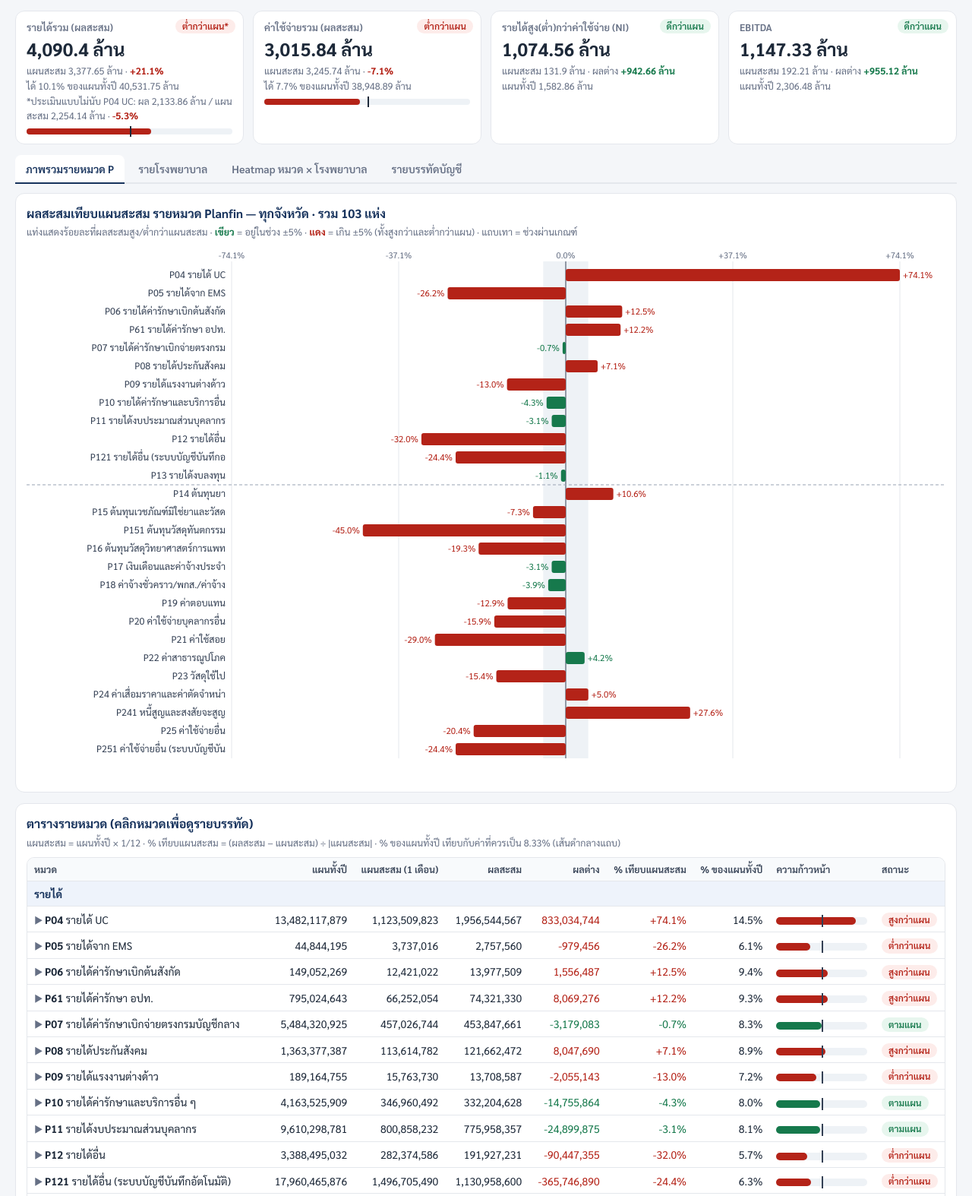
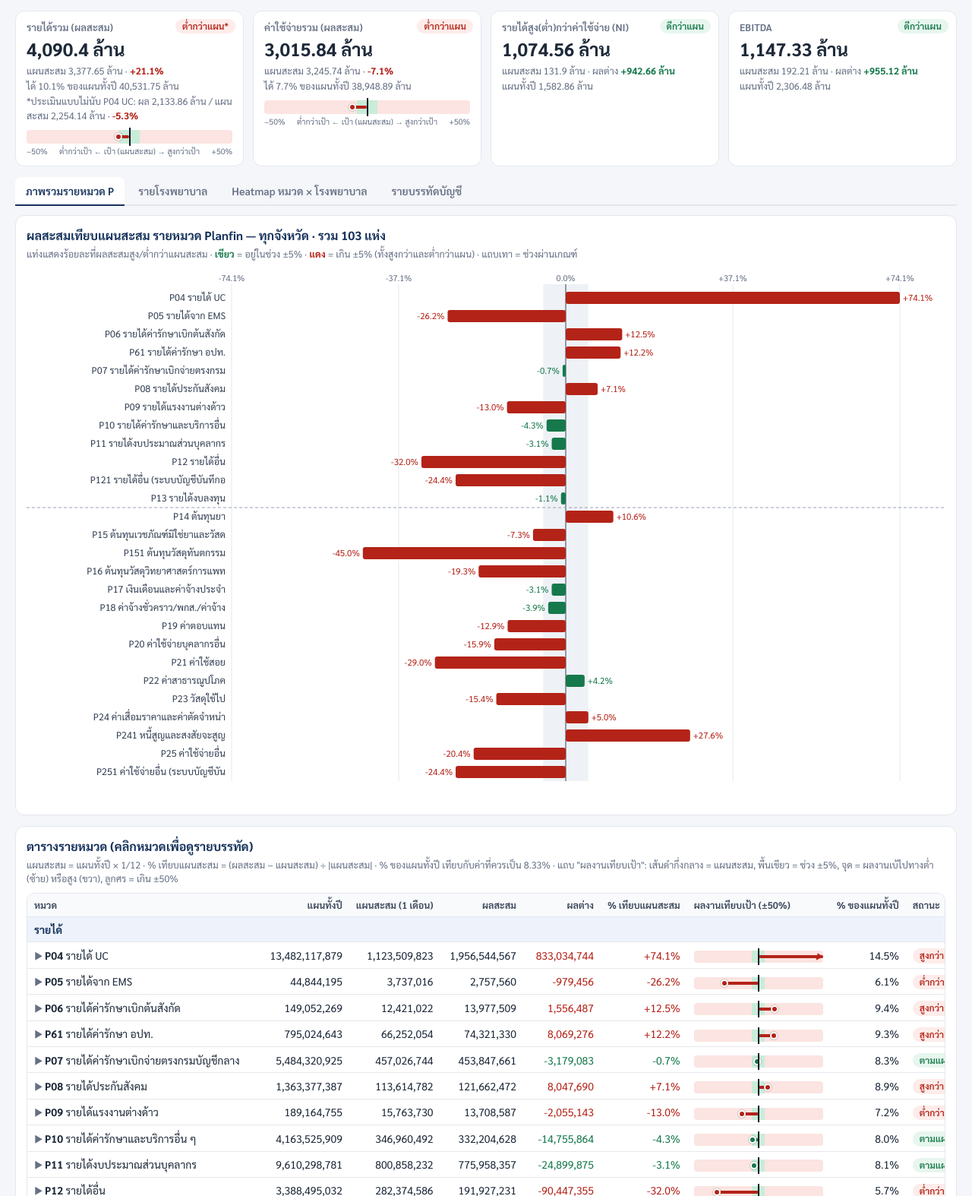
Before and after one commit to drkulapol/planfin70, a plain HTML site: page index.html in a window 1280 px wide. Shown: the part 261-1835 px from the top of the page at 76% size. Drawn offline with Linux system fonts and the light colour scheme.

Commit message:
แถบผลงานเทียบเป้า: เป้ากึ่งกลาง พื้นเขียวช่วง ±เกณฑ์ จุดแสดงทิศทางที่เบ้
Co-Authored-By: Claude Opus 5.5 <noreply@anthropic.com>
Claude-Session: https://claude.ai/code/session_01Ht2ZXM2xuDX9RNWSRrybZJ

```diff
--- a/index.html
+++ b/index.html
@@ -33,9 +33,6 @@ header.top .pace{display:inline-block;margin-top:8px;background:rgba(255,255,255
 .kpi .v{font-size:24px;font-weight:700;margin-top:2px;font-variant-numeric:tabular-nums}
 .kpi .s{font-size:12.5px;color:var(--muted);margin-top:2px;font-variant-numeric:tabular-nums}
 .kpi .badge{position:absolute;top:10px;right:10px}
-.kpi .bar{height:8px;background:var(--neutral-bg);border-radius:6px;margin-top:8px;position:relative}
-.kpi .bar i{position:absolute;left:0;top:0;bottom:0;border-radius:6px}
-.kpi .bar b{position:absolute;top:-3px;bottom:-3px;width:2px;background:var(--ink)}
 .badge{display:inline-block;border-radius:999px;padding:1px 9px;font-size:12px;font-weight:600;white-space:nowrap}
 .b-good{background:var(--good-bg);color:var(--good)}.b-bad{background:var(--bad-bg);color:var(--bad)}
 .b-neu{background:var(--neutral-bg);color:var(--neutral)}.b-warn{background:var(--warn-bg);color:var(--warn)}
@@ -56,12 +53,19 @@ tr.grp td{background:#eef3fb;font-weight:700;color:var(--navy)}
 tr.tot td{background:#f2f4f7;font-weight:700}
 tr.prow{cursor:pointer}tr.prow:hover td{background:#f9fafb}
 tr.sub td{font-size:13px;color:#344054;background:#fcfcfd}
-tr.sub td.l{padding-left:26px}
+tr.sub td.l:first-child{padding-left:26px}
+tr.sub td:first-child,tr.prow td:first-child{white-space:normal;min-width:260px;max-width:380px}
 .caret{display:inline-block;width:14px;color:var(--muted);transition:transform .15s}
 tr.open .caret{transform:rotate(90deg)}
-.pbar{width:120px;height:10px;background:var(--neutral-bg);border-radius:6px;position:relative;display:inline-block;vertical-align:middle}
-.pbar i{position:absolute;left:0;top:0;bottom:0;border-radius:6px}
-.pbar b{position:absolute;top:-3px;bottom:-3px;width:2px;background:#344054}
+.bul{position:relative;height:16px;width:170px;background:#fbe4e1;border-radius:4px;display:inline-block;vertical-align:middle}
+.kpi .bul{display:block;width:100%;margin-top:10px;height:18px}
+.bul .band{position:absolute;top:0;bottom:0;background:#c9ecd8}
+.bul .tg{position:absolute;top:-3px;bottom:-3px;width:2px;margin-left:-1px;background:#101828}
+.bul .seg{position:absolute;top:6px;height:4px;border-radius:2px}
+.kpi .bul .seg{top:7px}
+.bul .dot{position:absolute;top:50%;width:10px;height:10px;margin:-5px 0 0 -5px;border-radius:50%;border:2px solid #fff;box-shadow:0 0 0 1px rgba(0,0,0,.15)}
+.bul .arr{position:absolute;top:50%;margin-top:-7px;font-size:11px;line-height:14px;font-weight:700}
+.bul-scale{display:flex;justify-content:space-between;font-size:10.5px;color:var(--muted);margin-top:2px}
 .pos{color:var(--good)}.neg{color:var(--bad)}
 .chart{width:100%}
 .grid2{display:grid;grid-template-columns:1fr 1fr;gap:14px}
@@ -114,7 +118,7 @@ footer a{color:var(--navy2)}
     </div>
     <div class="card">
       <h2>ตารางรายหมวด (คลิกหมวดเพื่อดูรายบรรทัด)</h2>
-      <p class="note">แผนสะสม = แผนทั้งปี × <span class="mfrac"></span> · % เทียบแผนสะสม = (ผลสะสม − แผนสะสม) ÷ |แผนสะสม| · % ของแผนทั้งปี เทียบกับค่าที่ควรเป็น <span class="mpct"></span></p>
+      <p class="note">แผนสะสม = แผนทั้งปี × <span class="mfrac"></span> · % เทียบแผนสะสม = (ผลสะสม − แผนสะสม) ÷ |แผนสะสม| · % ของแผนทั้งปี เทียบกับค่าที่ควรเป็น <span class="mpct"></span> · แถบ "ผลงานเทียบเป้า": เส้นดำกึ่งกลาง = แผนสะสม, พื้นเขียว = ช่วง ±<span class="thrv">5</span>%, จุด = ผลงานเบ้ไปทางต่ำ (ซ้าย) หรือสูง (ขวา), ลูกศร = เกิน ±50%</p>
       <div class="tbl-wrap"><table id="catTbl"></table></div>
     </div>
   </section>
@@ -196,6 +200,22 @@ function status(a,pt,side){
   const t= side==='R' ? (d>0?'สูงกว่าแผน':'ต่ำกว่าแผน') : (d>0?'เกินแผน':'ต่ำกว่าแผน');
   return {k:'bad',t,good:-1,pass:false};
 }
+// แถบเทียบเป้า: เป้า(แผนสะสม)อยู่กึ่งกลาง, พื้นเขียว = ช่วง ±เกณฑ์, พื้นแดงอ่อน = นอกเกณฑ์, จุด = ผลงานเบ้ไปทางใด
+const BUL_R=0.5;
+function bullet(d,s,withScale){
+  const thr=st.thr/100,bw=Math.min(50,thr/BUL_R*50);
+  let h=`<span class="bul" title="กึ่งกลาง = แผนสะสม (เป้า) · พื้นเขียว = ช่วง ±${st.thr}% · ขอบซ้าย/ขวา = −/+${BUL_R*100}%${d==null?'':' · ผล '+pctS(d)}"><i class="band" style="left:${50-bw}%;width:${bw*2}%"></i>`;
+  if(d!=null&&isFinite(d)){
+    const c=s.k==='bad'?'var(--bad)':s.k==='good'?'var(--good)':'#667085';
+    const v=Math.max(-BUL_R,Math.min(BUL_R,d)),x=50+v/BUL_R*50;
+    h+=`<i class="seg" style="left:${Math.min(50,x)}%;width:${Math.abs(x-50)}%;background:${c}"></i>`;
+    if(Math.abs(d)>BUL_R) h+=`<i class="arr" style="${d>0?'right:1px':'left:1px'};color:${c}">${d>0?'▶':'◀'}</i>`;
+    else h+=`<i class="dot" style="left:${x}%;background:${c}"></i>`;
+  }
+  h+=`<i class="tg" style="left:50%"></i></span>`;
+  if(withScale)h+=`<div class="bul-scale"><span>−${BUL_R*100}%</span><span>ต่ำกว่าเป้า ← เป้า (แผนสะสม) → สูงกว่าเป้า</span><span>+${BUL_R*100}%</span></div>`;
+  return h;
+}
 const badge=s=>`<span class="badge b-${s.k}">${s.t}</span>`;
 function sideOf(p){return EXP.includes(p)?'E':'R'}
 
@@ -267,7 +287,7 @@ function kpiCard(title,a,pt,pYear,side,extra){
   <div class="v">${fmtM(a)}</div>
   <div class="s">แผนสะสม ${fmtM(pt)} · <b class="${s.good>0?'pos':s.good<0?'neg':''}">${pctS(d)}</b></div>
   <div class="s">${pYear?'ได้ '+(ofYear*100).toFixed(1)+'% ของแผนทั้งปี '+fmtM(pYear):''}${extra||''}</div>
-  <div class="bar" title="เส้นดำ = ระดับที่ควรเป็นตามสัดส่วนเดือน"><i style="width:${(w*100).toFixed(1)}%;background:${s.k==='bad'?'var(--bad)':s.k==='good'?'var(--good)':'var(--act)'}"></i><b style="left:50%"></b></div></div>`;
+  ${bullet(d,s,true)}</div></div>`;
 }
 function niCard(title,o){
   const pt=o.P*FR,d=o.A-pt;
@@ -283,7 +303,7 @@ function renderKpis(t){
   let card=kpiCard('รายได้รวม (ผลสะสม)',t.rev.A,t.rev.P*FR,t.rev.P,'R','');
   if(st.ucx){const s=status(ev.A,ev.P*FR,'R'),d=dev(ev.A,ev.P*FR);
     card=card.replace(/<span class="badge[^>]*>[^<]*<\/span>/,`<span class="badge b-${s.k}" title="${lbl}">${s.t}*</span>`)
-      .replace('<div class="bar"',`<div class="s">*${lbl}: ผล ${fmtM(ev.A)} / แผนสะสม ${fmtM(ev.P*FR)} · <b class="${s.good>0?'pos':s.good<0?'neg':''}">${pctS(d)}</b></div><div class="bar"`);}
+      .replace('<span class="bul"',`<div class="s">*${lbl}: ผล ${fmtM(ev.A)} / แผนสะสม ${fmtM(ev.P*FR)} · <b class="${s.good>0?'pos':s.good<0?'neg':''}">${pctS(d)}</b></div><span class="bul"`).replace(/<span class="bul"[\s\S]*?<\/span><div class="bul-scale">/,bullet(d,s,false)+'<div class="bul-scale">');}
   $('#kpis').innerHTML=card
    +kpiCard('ค่าใช้จ่ายรวม (ผลสะสม)',t.exp.A,t.exp.P*FR,t.exp.P,'E')
    +niCard('รายได้สูง(ต่ำ)กว่าค่าใช้จ่าย (NI)',t.ni)
@@ -300,11 +320,11 @@ function renderCategory(hs,ag,byP){
   drawCatChart([...rv,...ex].filter(r=>r.P!==0||r.A!==0));
   const inTot=r=>!(st.autox&&(r.p==='P121'||r.p==='P251'));
   const sumRow=(arr0,label,side)=>{const arr=arr0.filter(inTot);const P=arr.reduce((s,r)=>s+r.P,0),A=arr.reduce((s,r)=>s+r.A,0);return {label,P,Pt:P*FR,A,side}};
-  let h=`<thead><tr><th class="l">หมวด</th><th>แผนทั้งปี</th><th>แผนสะสม (${M} เดือน)</th><th>ผลสะสม</th><th>ผลต่าง</th><th>% เทียบแผนสะสม</th><th>% ของแผนทั้งปี</th><th class="l">ความก้าวหน้า</th><th class="l">สถานะ</th></tr></thead><tbody>`;
+  let h=`<thead><tr><th class="l">หมวด</th><th>แผนทั้งปี</th><th>แผนสะสม (${M} เดือน)</th><th>ผลสะสม</th><th>ผลต่าง</th><th>% เทียบแผนสะสม</th><th class="l" title="กึ่งกลาง = เป้า (แผนสะสม), พื้นเขียว = ช่วงผ่านเกณฑ์, ขอบ = ±50%">ผลงานเทียบเป้า (±50%)</th><th>% ของแผนทั้งปี</th><th class="l">สถานะ</th></tr></thead><tbody>`;
   const rowHtml=(r,cls,label)=>{
     const s=status(r.A,r.Pt,r.side),d=dev(r.A,r.Pt),oy=r.P?r.A/r.P:null;
     const w=oy==null?0:Math.max(0,Math.min(1,oy/(FR*2)));
-    return `<tr class="${cls}" data-p="${r.p||''}"><td class="l">${label}</td><td>${fmt(r.P)}</td><td>${fmt(r.Pt)}</td><td>${fmt(r.A)}</td><td class="${s.good>0?'pos':s.good<0?'neg':''}">${fmt(r.A-r.Pt)}</td><td class="${s.good>0?'pos':s.good<0?'neg':''}">${pctS(d)}</td><td>${oy==null?'–':(oy*100).toFixed(1)+'%'}</td><td class="l"><span class="pbar"><i style="width:${(w*100).toFixed(1)}%;background:${s.k==='bad'?'var(--bad)':s.k==='good'?'var(--good)':'var(--act)'}"></i><b style="left:50%"></b></span></td><td class="l">${badge(s)}</td></tr>`;
+    return `<tr class="${cls}" data-p="${r.p||''}"><td class="l">${label}</td><td>${fmt(r.P)}</td><td>${fmt(r.Pt)}</td><td>${fmt(r.A)}</td><td class="${s.good>0?'pos':s.good<0?'neg':''}">${fmt(r.A-r.Pt)}</td><td class="${s.good>0?'pos':s.good<0?'neg':''}">${pctS(d)}</td><td class="l">${bullet(d,s,false)}</td><td>${oy==null?'–':(oy*100).toFixed(1)+'%'}</td><td class="l">${badge(s)}</td></tr>`;
   };
   const subRows=(p)=>{
     const idx=(lineIdx[p]||[]).filter(i=>ag.P[i]!==0||ag.A[i]!==0);
@@ -502,7 +522,7 @@ const calY=(+D.fy-1)+(M>=4?1:0);
 $('#asof').textContent=`ณ สิ้นเดือน ${D.mname} ${M<=3?(+D.fy-1):D.fy} (เดือนที่ ${M} ของปีงบประมาณ)`;
 $('#pace').textContent=`เดือนที่ผ่านไป ${M}/12 → แผนสะสมที่ควรเป็น = ${(FR*100).toFixed(2)}% ของแผนทั้งปี`;
 document.querySelectorAll('.mfrac').forEach(e=>e.textContent=`${M}/12`);
-document.querySelectorAll('.mpct').forEach(e=>e.textContent=`${(FR*100).toFixed(2)}% (เส้นดำกลางแถบ)`);
+document.querySelectorAll('.mpct').forEach(e=>e.textContent=`${(FR*100).toFixed(2)}%`);
 initFilters();showTab();
 </script>
 </body>
```
